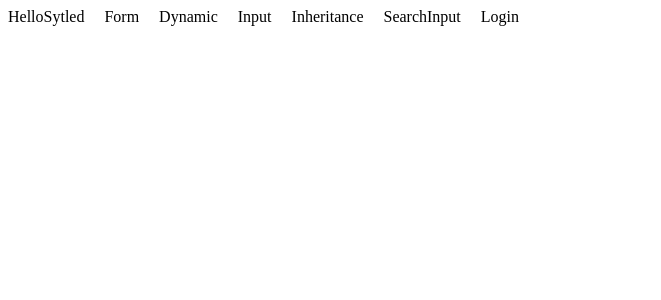
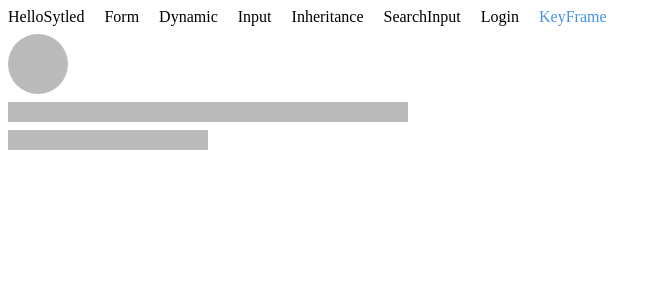
Before and after one commit to ChungO5/style_study, a React (Create React App) app: page /keyframe in a window 1280 px wide. Shown: the top 300 px of the page, without its empty margins (0-661 px from the left). Built offline with nearby package versions, Linux system fonts and the light colour scheme.

Commit message:
애니메이션

```diff
--- a/src/App.js
+++ b/src/App.js
@@ -9,6 +9,7 @@ import Inheritance from "./pages/Inheritance";
 import SearchPage from "./pages/SearchPage";
 import LoginPage from "./pages/LoginPage";
 import { createGlobalStyle } from "styled-components";
+import KeyFrame from "./pages/KeyFrame";
 
 const GlobalStyle = createGlobalStyle`
   * {
@@ -29,6 +30,7 @@ const App = () => {
                 <Route path="/inheritance" element={<Inheritance />} />
                 <Route path="/searchInput" element={<SearchPage />} />
                 <Route path="/login" element={<LoginPage />} />
+                <Route path="/keyframe" element={<KeyFrame />} />
             </Routes>
         </BrowserRouter>
     );
--- a/src/components/Nav.js
+++ b/src/components/Nav.js
@@ -26,6 +26,7 @@ const Nav = () => {
             <NavLink to="/inheritance">Inheritance</NavLink>
             <NavLink to="/searchInput">SearchInput</NavLink>
             <NavLink to="/login">Login</NavLink>
+            <NavLink to="/keyframe">KeyFrame</NavLink>
         </StyledNav>
     );
 };
--- /dev/null
+++ b/src/pages/KeyFrame.js
@@ -0,0 +1,29 @@
+import React from "react";
+import styled from "styled-components";
+import Placeholder, { PlaceholderItem } from "./KeyFrame/Placeholder";
+
+const A = styled(PlaceholderItem)`
+    width: 60px;
+    height: 60px;
+    border-radius: 50%;
+`;
+const B = styled(PlaceholderItem)`
+    width: 400px;
+`;
+const C = styled(PlaceholderItem)`
+    width: 200px;
+`;
+
+const KeyFrame = () => {
+    return (
+        <div>
+            <Placeholder>
+                <A />
+                <B />
+                <C />
+            </Placeholder>
+        </div>
+    );
+};
+
+export default KeyFrame;
--- /dev/null
+++ b/src/pages/KeyFrame/Placeholder.js
@@ -0,0 +1,19 @@
+import styled, { keyframes } from "styled-components";
+
+const placeholderGlow = keyframes`
+    50%{
+        opacity: 0.2;
+    }
+`;
+
+export const PlaceholderItem = styled.div`
+    background-color: #888888;
+    height: 20px;
+    margin: 8px 0;
+`;
+
+const Placeholder = styled.div`
+    animation: ${placeholderGlow} 2s ease-in-out infinite;
+`;
+
+export default Placeholder;
```
